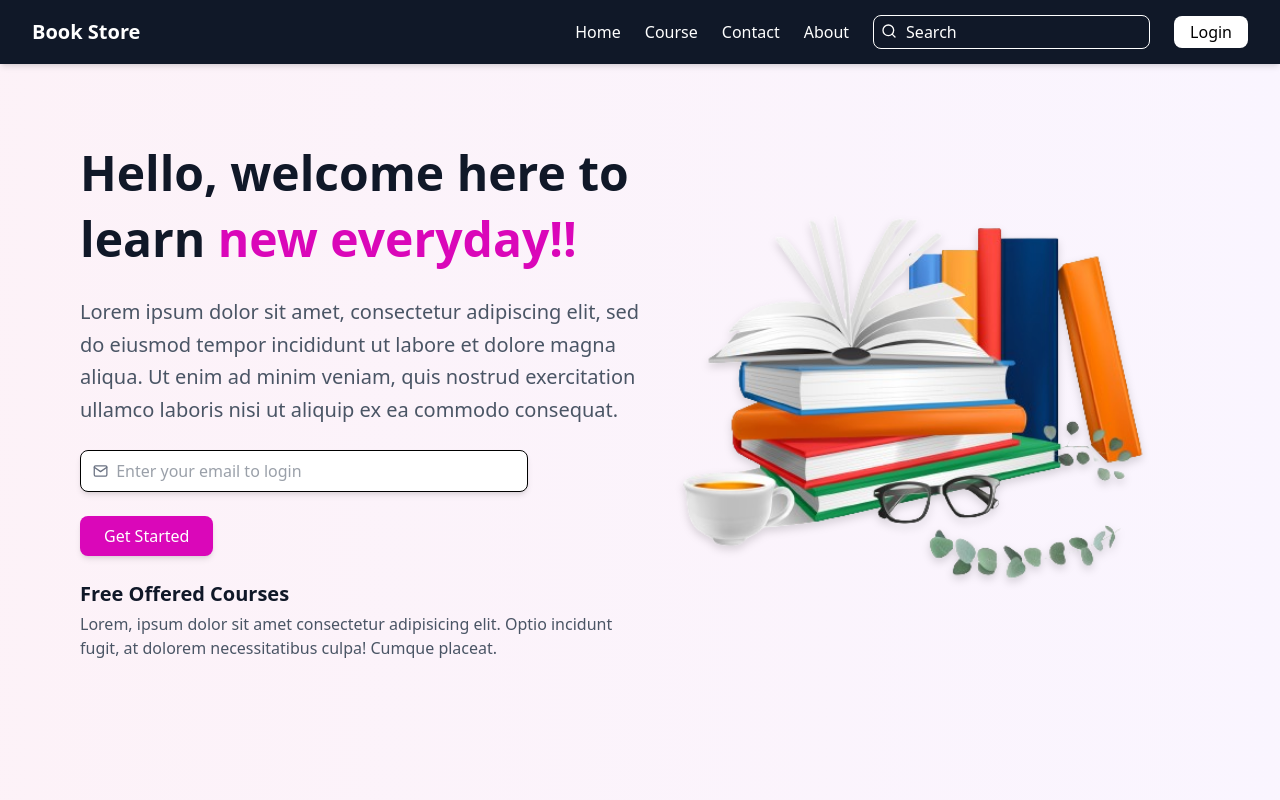
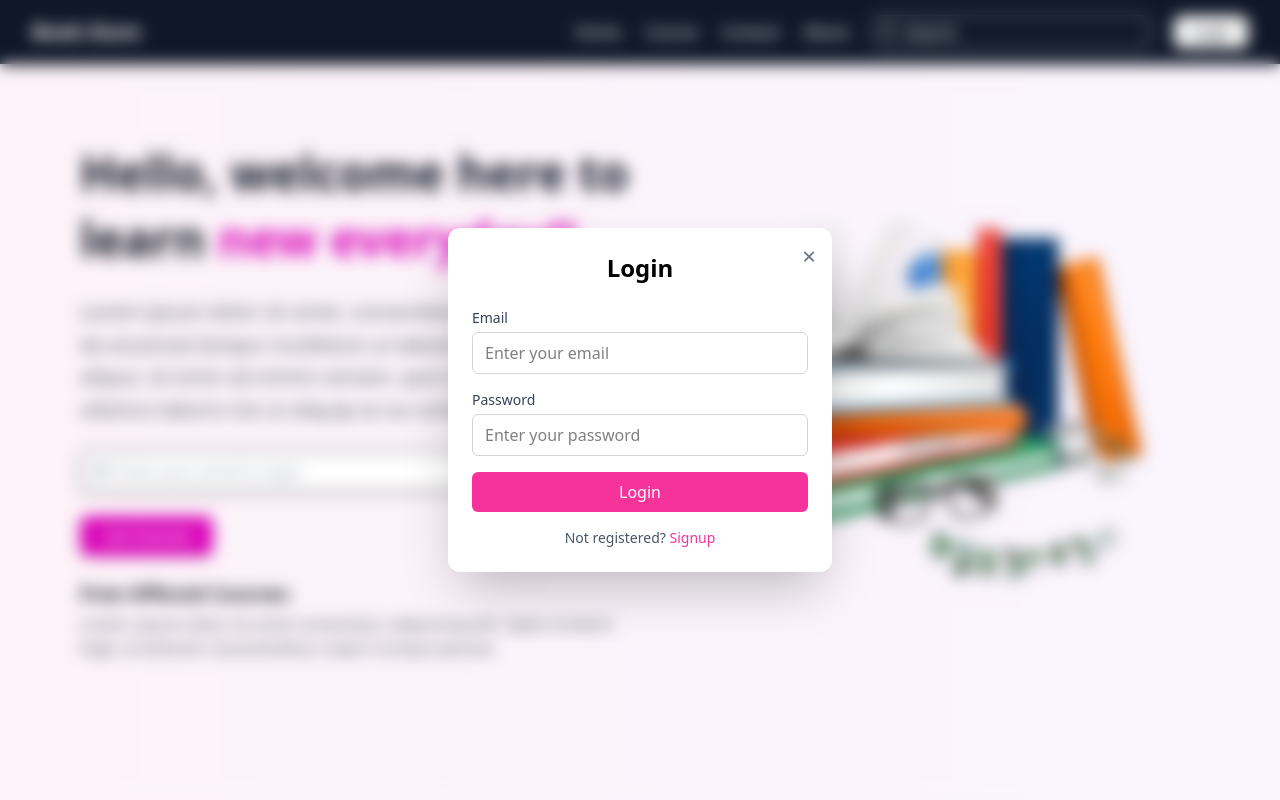
Before and after one commit to Niteshpandey80/BookStoreMern, a React app in the folder frontend/: page / in a window 1280 px wide. Both pictures are taken after a click on the button "Login". Shown: the top 800 px of the page. Built offline with nearby package versions, Linux system fonts and the light colour scheme; the HTML template or start-up script is replaced by a standard one.

Commit message:
new pop pup change

```diff
--- a/frontend/src/components/Login.jsx
+++ b/frontend/src/components/Login.jsx
@@ -0,0 +1,33 @@
+import React from 'react'
+
+const Login = ({onClose}) => {
+  return (
+    <div className='fixed inset-0 flex items-center justify-center backdrop-blur-sm z-50'>
+      <div className='bg-white rounded-xl shadow-2xl w-96 p-6 relative'>
+        <button onClick={onClose} className='absolute top-3 right-4 text-gray-500 hover:text-gray-700 text-2xl'>
+          &times;
+        </button>
+        <h2 className='text-2xl font-semibold text-center mb-6'>Login</h2>
+        <form className='flex flex-col gap-4'>
+          <div>
+            <label className='block text-sm font-medium text-gray-700 mb-1'>Email</label>
+            <input type="email" placeholder='Enter your email' className='w-full border border-gray-300 rounded-md px-3 py-2 focus:outline-none focus:border-pink-500' />
+          </div>
+          <div>
+            <label className='block text-sm font-medium text-gray-700 mb-1'>
+              Password
+            </label>
+            <input type="password" placeholder='Enter your password'
+            className='w-full border border-gray-300 rounded-md px-3 py-2 focus:outline-none focus:border-pink-500'/>
+          </div>
+          <button type='submit' className='bg-pink-500 text-white py-2 rounded-md transition'>Login</button>
+        </form>
+        <p className='text-center text-sm text-gray-600 mt-4'> Not registered?{" "}
+          <a href="#" className='text-pink-500 hover:underline'>Signup</a>
+        </p>
+      </div>
+    </div>
+  )
+}
+
+export default Login
--- a/frontend/src/components/Navbar.jsx
+++ b/frontend/src/components/Navbar.jsx
@@ -1,11 +1,14 @@
 import React, { useState } from "react";
 import { FiSearch, FiMenu, FiX } from "react-icons/fi";
+import Login from "./Login";
 
 const Navbar = () => {
   const [isOpen, setIsOpen] = useState(false);
   const [input, setInput] = useState('');
+  const [showLogin  , setShowLogin] = useState(false)
 
   return (
+    <>
     <nav className="bg-gray-900 shadow-md fixed w-full top-0 left-0 z-50">
       <div className="max-w-7xl mx-auto px-4 sm:px-6 lg:px-8">
         <div className="flex justify-between items-center h-16">
@@ -27,7 +30,7 @@ const Navbar = () => {
               <FiSearch className="absolute left-2 top-2 text-white" />
             </div>
 
-            <button className="bg-white text-black px-4 py-1 rounded-lg">
+            <button className="bg-white text-black px-4 py-1 rounded-lg" onClick={()=>setShowLogin(true)}>
               Login
             </button>
           </div>
@@ -59,13 +62,16 @@ const Navbar = () => {
               <FiSearch className="absolute left-2 top-2 text-white" />
             </div>
 
-            <button className="bg-white text-black px-4 py-1 rounded-lg w-fit">
+            <button
+            onClick={()=>setShowLogin(true)} className="bg-white text-black px-4 py-1 rounded-lg w-fit">
               Login
             </button>
           </div>
         </div>
       )}
     </nav>
+    {showLogin && <Login onClose={()=>setShowLogin(false)} />}
+    </>
   );
 };
 
```
